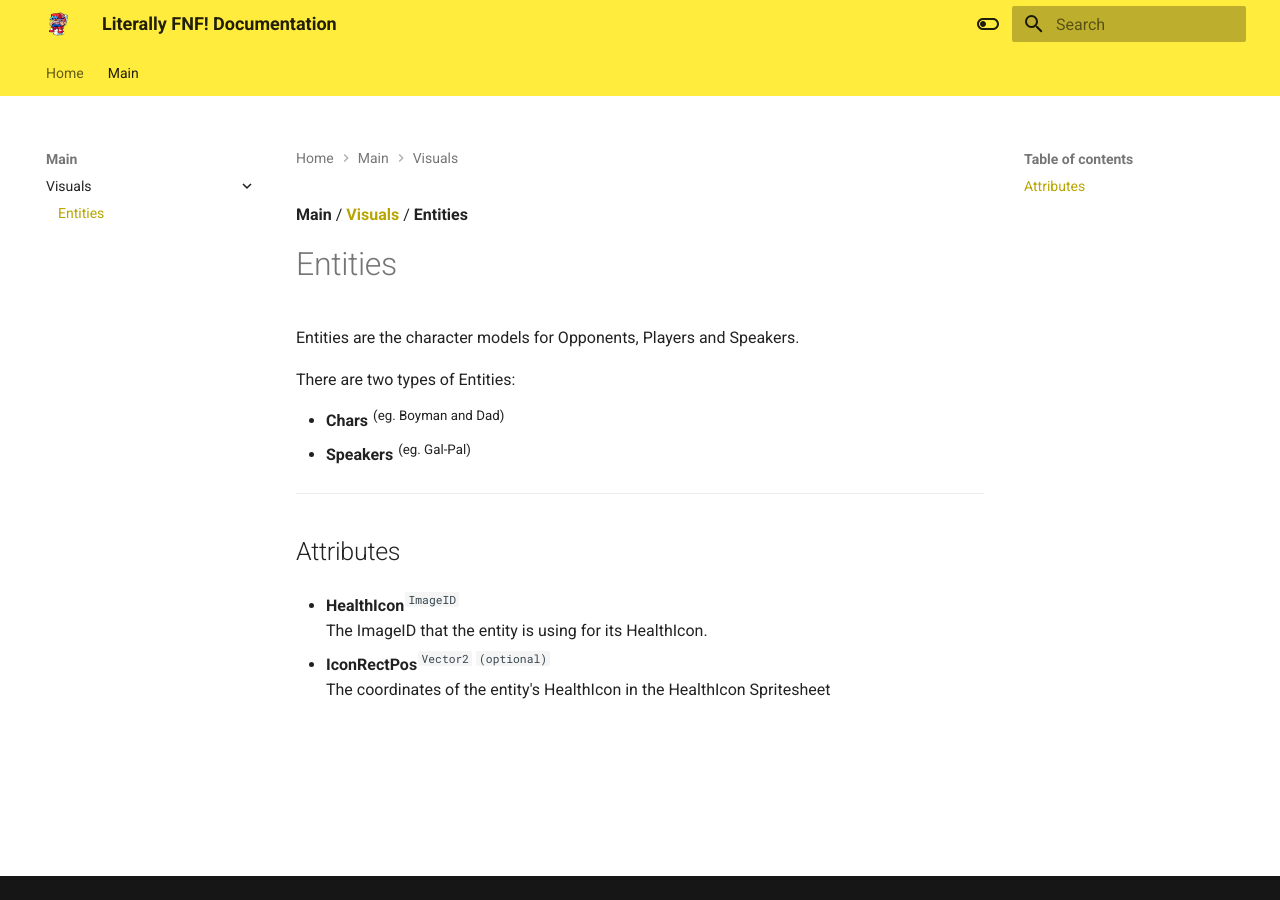
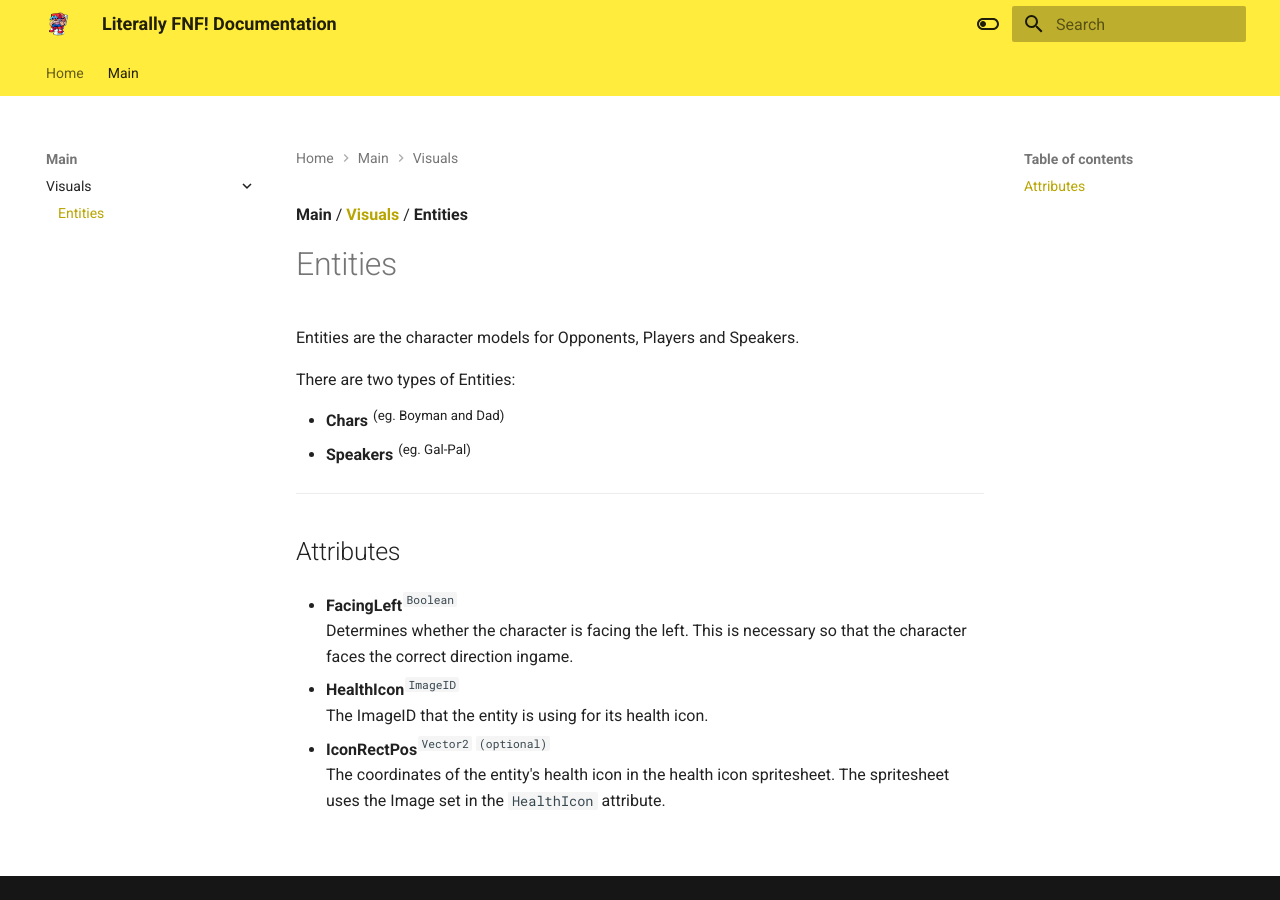
Before and after one commit to toad4085/Literally-FNF-Documentation, an MkDocs documentation site: the page built from docs/main/visuals/entities.md, in a window 1280 px wide. Built offline with MkDocs 1.6.1 and Material for MkDocs 9.7.7, drawn with Linux system fonts in a browser that asks for light colours.

Commit message:
$some changes

```diff
--- a/docs/main/visuals/entities.md
+++ b/docs/main/visuals/entities.md
@@ -12,8 +12,11 @@
 
 ## Attributes
 
+* **FacingLeft**<sup>`Boolean`</sup><br>
+Determines whether the character is facing the left. This is necessary so that the character faces the correct direction ingame.
+
 * **HealthIcon**<sup>`ImageID`</sup><br>
-The ImageID that the entity is using for its HealthIcon.
+The ImageID that the entity is using for its health icon.
 
 * **IconRectPos**<sup>`Vector2` `(optional)`</sup><br>
-The coordinates of the entity's HealthIcon in the HealthIcon Spritesheet
+The coordinates of the entity's health icon in the health icon spritesheet. The spritesheet uses the Image set in the `HealthIcon` attribute.
```
Also changed, not shown: docs/main/visuals.md (+4 -1 lines).
